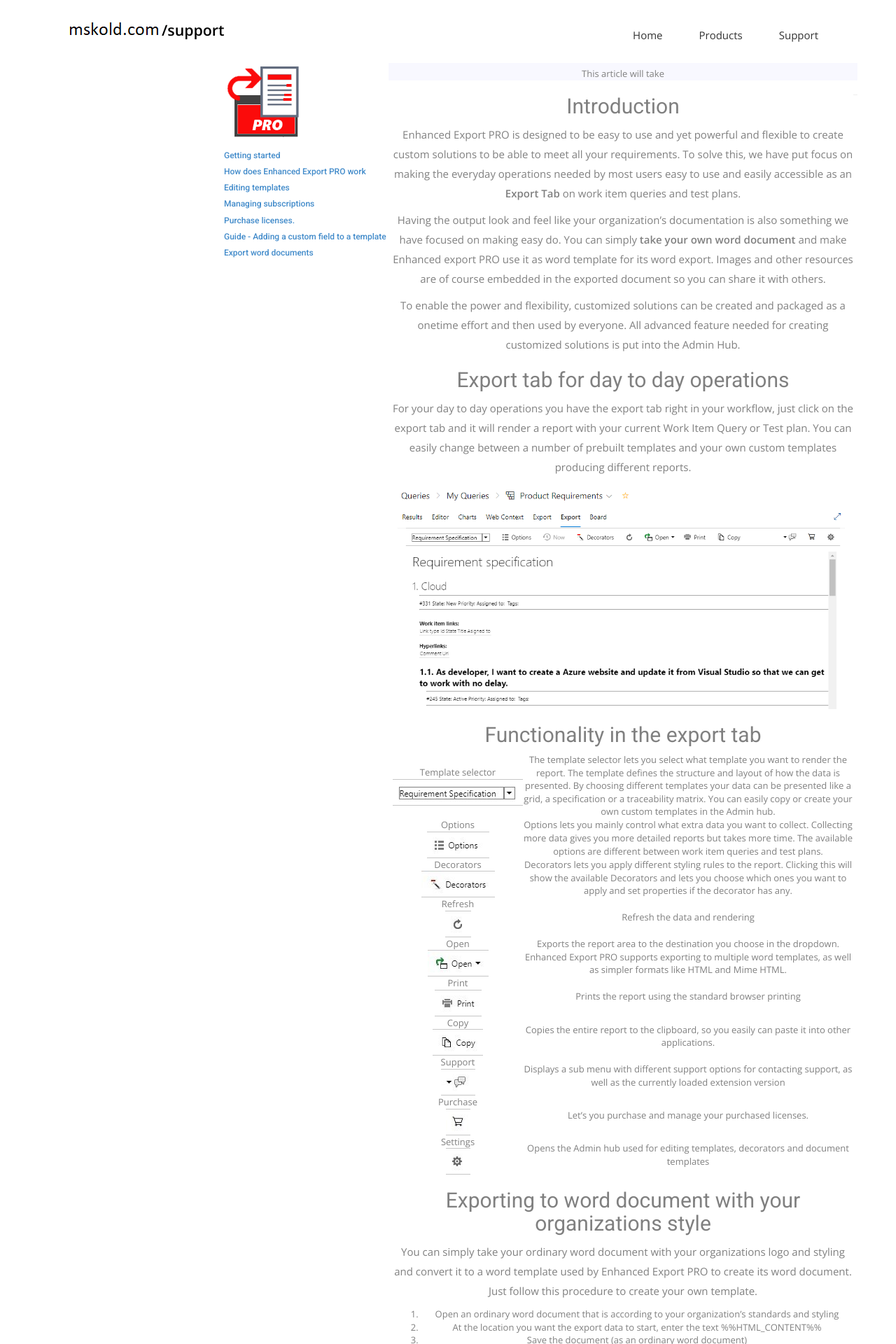
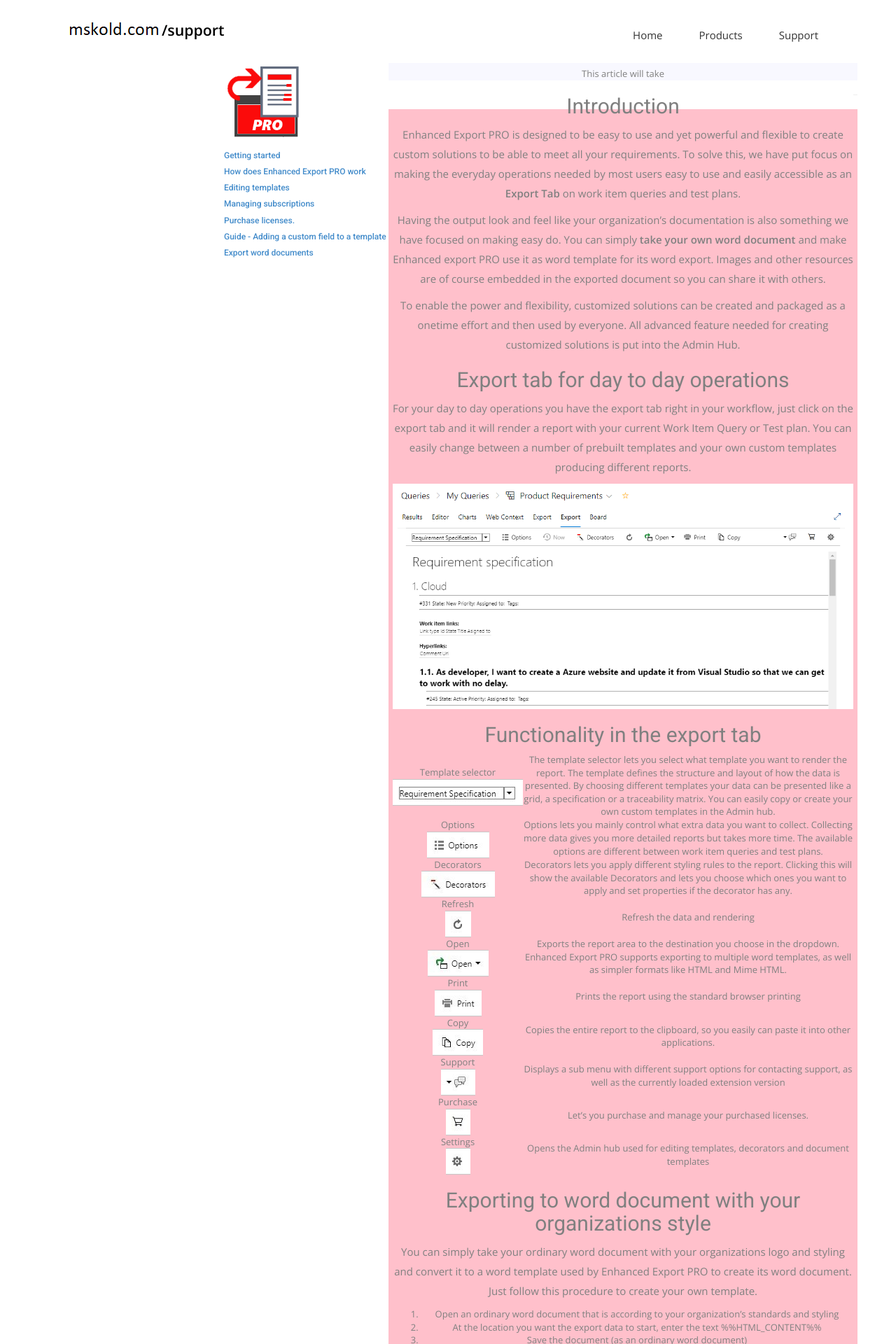
Before and after one commit to mattias-skold/EnhancedExportDocumentation, a Jekyll site: the page built from support-site/index.md, in a window 1280 px wide. Shown: the top 1920 px of the page at 70% size. Built offline with Jekyll 4.4.1, drawn with Linux system fonts in a browser that asks for light colours; nearby versions of some CDN libraries; some web fonts are replaced; a style sheet for code colours, icons or effects is not loaded.

Commit message:
Add pink background to page header

```diff
--- a/support-site/_layouts/page.html
+++ b/support-site/_layouts/page.html
@@ -79,7 +79,7 @@ layout: default
     </div>
 
      <hr/>
-
+  <div style="background-color:pink">
     <h1> {{ page.title }}</h1>
      {{ content }}
 
@@ -87,5 +87,6 @@ layout: default
       <span style="margin-left: 50%;margin-right: 50%;white-space:nowrap;">Was this page helpfull <a onclick="alert('Thnx');SendHelpfullTelemetry(true);" href="#"
 >Yes</a>/ <a onclick="alert('Thnx Sorry to learn that');SendHelpfullTelemetry(false);" href="#">No</a></span>
      </div>
-    </div>
+  <div>
 </div>
+</div>
```
